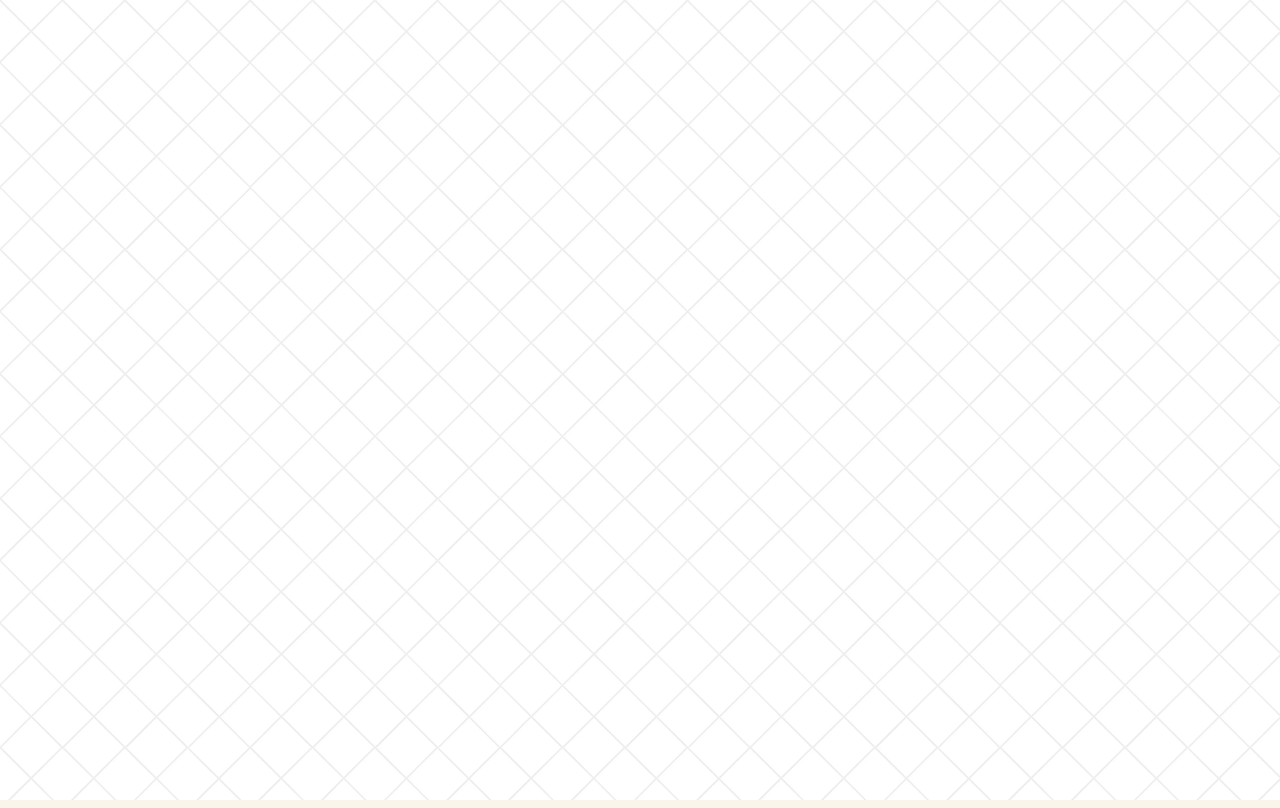
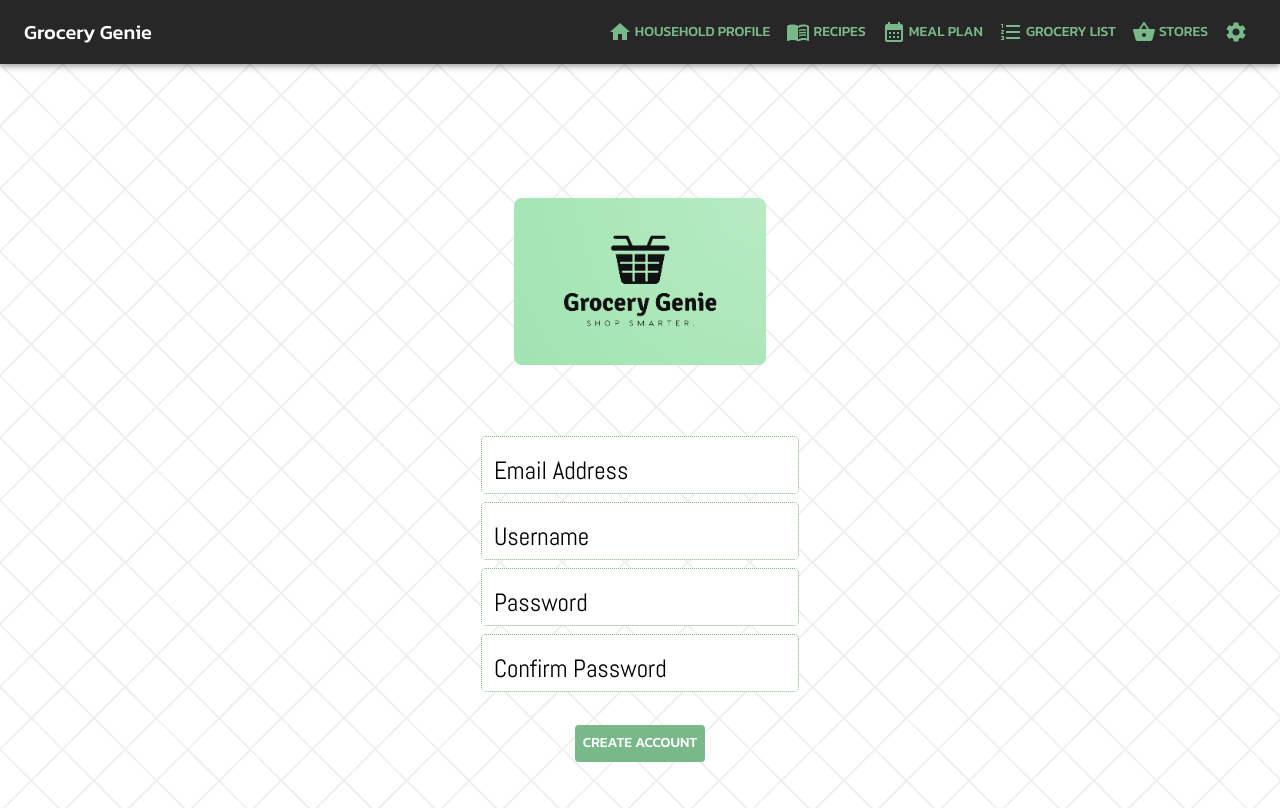
Before and after one commit to frontoge/s23-Copper, a React (Vite) app in the folder grocery-genie/: page /account in a window 1280 px wide. Before the commit this address had no page. Built offline with nearby package versions, Linux system fonts and the light colour scheme.

Commit message:
add account creation page

```diff
--- /dev/null
+++ b/grocery-genie/src/components/account.jsx
@@ -0,0 +1,151 @@
+import Button from "@mui/material/Button";
+import React, { useState, useEffect } from "react";
+import TextField from "@mui/material/TextField";
+import Box from "@mui/material/Box";
+import banner from "../images/branding/banner.png";
+import { redirect } from "react-router-dom";
+import { useNavigate } from "react-router-dom";
+
+function Account(props) {
+  const [pass, setPass] = useState(null);
+  const [user, setUser] = useState(null);
+  const [input, setInput] = useState(null)
+  var nav = useNavigate()
+  function createUser() {
+     setInput({pass: pass, user: user })
+     console.log(input)
+    fetch(
+      `http://localhost:4000/api/accounts/${user},${pass}`
+    )
+      .then(response => response.json())
+      .then(data => {
+        console.log(data.message)
+      })
+      .catch((err) => {
+        console.log(err.message)
+      })
+  }
+
+  function changePage() {
+    nav("/");
+  }
+
+
+
+  return (
+    <div className="backgroundImage" style={{}}>
+      <Box
+        sx={{
+
+          display: "flex",
+          flexDirection: "column",
+          padding: "0.5rem",
+          gap: "0.5rem",
+          alignItems: "center",
+          justifyContent: "center",
+        }}
+      >
+        <img
+          src={banner}
+          alt={"grocery genie banner"}
+          aria-label={"grocery genie, shop smarter."}
+          className={"banner"}
+          style={{ width: "20%", marginTop: "10%" }}
+        />
+         <TextField
+          style={{
+            border: "1px dotted #79b989",
+            borderRadius: "5px",
+            backgroundColor: "white",
+          }}
+          label={"Email Address"}
+          variant={"filled"}
+          type={"username"}
+          sx={{ width: "25%",
+            "& .MuiInputLabel-root": {fontSize: "25px", color: "black"},//styles the label
+            input: {color: "#468656", fontWeight: "bold", fontSize: "1.00em"}
+          }}
+          value={user}
+          onChange={(e) => {
+            setUser(e.target.value);
+          }}
+        />
+        <TextField
+          style={{
+            border: "1px dotted #79b989",
+            borderRadius: "5px",
+            backgroundColor: "white",
+          }}
+          label={"Username"}
+          variant={"filled"}
+          type={"username"}
+          sx={{ width: "25%",
+            "& .MuiInputLabel-root": {fontSize: "25px", color: "black"},//styles the label
+            input: {color: "#468656", fontWeight: "bold", fontSize: "1.00em"}
+          }}
+          value={user}
+          onChange={(e) => {
+            setUser(e.target.value);
+          }}
+        />
+        <TextField
+          style={{
+            border: "1px dotted #79b989",
+            borderRadius: "5px",
+            backgroundColor: "white",
+          }}
+          label={"Password"}
+          color={"primary"}
+          variant={"filled"}
+          type={"password"}
+          sx={{ width: "25%",
+            "& .MuiInputLabel-root": {fontSize: "25px", color: "black"},//styles the label
+            input: {color: "#468656", fontWeight: "bold", fontSize: "1.00em"}
+          }}
+          value={pass}
+          onChange={(e) => {
+            setPass(e.target.value);
+          }}
+        />
+         <TextField
+          style={{
+            border: "1px dotted #79b989",
+            borderRadius: "5px",
+            backgroundColor: "white",
+          }}
+          label={"Confirm Password"}
+          variant={"filled"}
+          type={"username"}
+          sx={{ width: "25%",
+            "& .MuiInputLabel-root": {fontSize: "25px", color: "black"},//styles the label
+            input: {color: "#468656", fontWeight: "bold", fontSize: "1.00em"}
+          }}
+          value={user}
+          onChange={(e) => {
+            setUser(e.target.value);
+          }}
+        />
+        <Button
+          style={{
+            backgroundColor: "#79b989",
+            height: "80%",
+            marginTop: "2%",
+            float: "right",
+            color: "white",
+          }}
+          onClick={() => {
+            changePage();
+          }}
+        >
+          Create Account
+        </Button>
+ </Box>
+
+
+
+
+    </div>
+  );
+}
+
+export default Account;
--- a/grocery-genie/src/components/logIn.jsx
+++ b/grocery-genie/src/components/logIn.jsx
@@ -47,6 +47,10 @@ function LogIn(props) {
         setShowForgotPassword(false)
     }
 
+    function create() {
+        nav("/account")
+    }
+
     window.id = userID
     console.log("window.id", window.id)
     console.log(userID)
@@ -67,15 +71,15 @@ function LogIn(props) {
 
         }}>
             <img src={banner} alt={"grocery genie banner"} aria-label={"grocery genie, shop smarter."} class={"banner"}/>
-            <TextField label={"Username"} color={"primary"} variant={"outlined"} type={"username"} sx={{width: "75%", border: "1px dotted #79b989", "& .MuiInputLabel-root": { fontSize: "25px" },
+            <TextField label={"Username"} color={"primary"} variant={"outlined"} type={"username"} sx={{width: "75%", border: "1px dotted #79b989", "& .MuiInputLabel-root": { fontSize: "25px", color: "black" },
             input: {color: "#468656", fontWeight: "bold", fontSize: "1.25em"}}} value ={user} onChange = {(e) => {setUser(e.target.value)}}/>
-            <TextField label={"Password"} color={"primary"} variant={"outlined"} type={"password"} sx={{width: "75%", border: "1px dotted #79b989", "& .MuiInputLabel-root": { fontSize: "25px" },
+            <TextField label={"Password"} color={"primary"} variant={"outlined"} type={"password"} sx={{width: "75%", border: "1px dotted #79b989", "& .MuiInputLabel-root": { fontSize: "25px", color: "black" },
             input: {color: "#468656", fontWeight: "bold", fontSize: "1.25em"}}}/>
             <Box>
             <div className={"buttons"}>
                 <Button onClick = {validateSignIn}>Log In</Button>
                 <Button onClick = {forgotPassword}>Forgot Password?</Button>
-                <Button>Create Account</Button>
+                <Button onClick= {create}>Create Account</Button>
             </div>
             </Box>
         </Box>
--- a/grocery-genie/src/index.jsx
+++ b/grocery-genie/src/index.jsx
@@ -10,6 +10,7 @@ import Household_Profile from "./components/household";
 import Recipe from "./components/recipe";
 import MealPlan from "./components/mealPlan";
 import StoreRec from "./components/storeRecs";
+import Account from "./components/account"
 import {Settings} from "./components/settings";
 import "./styles/mealPlanStyles.css"
 
@@ -25,6 +26,7 @@ function App(props) {
                 <Route path={"mealplan"} element={<MealPlan />}></Route>
                 <Route path={"stores"} element={<StoreRec />}></Route>
                 <Route path={"settings"} element={<Settings />}></Route>
+                <Route path={"account"} element={<Account />}></Route>
             </Route>
         </Routes>
         </BrowserRouter>
```
